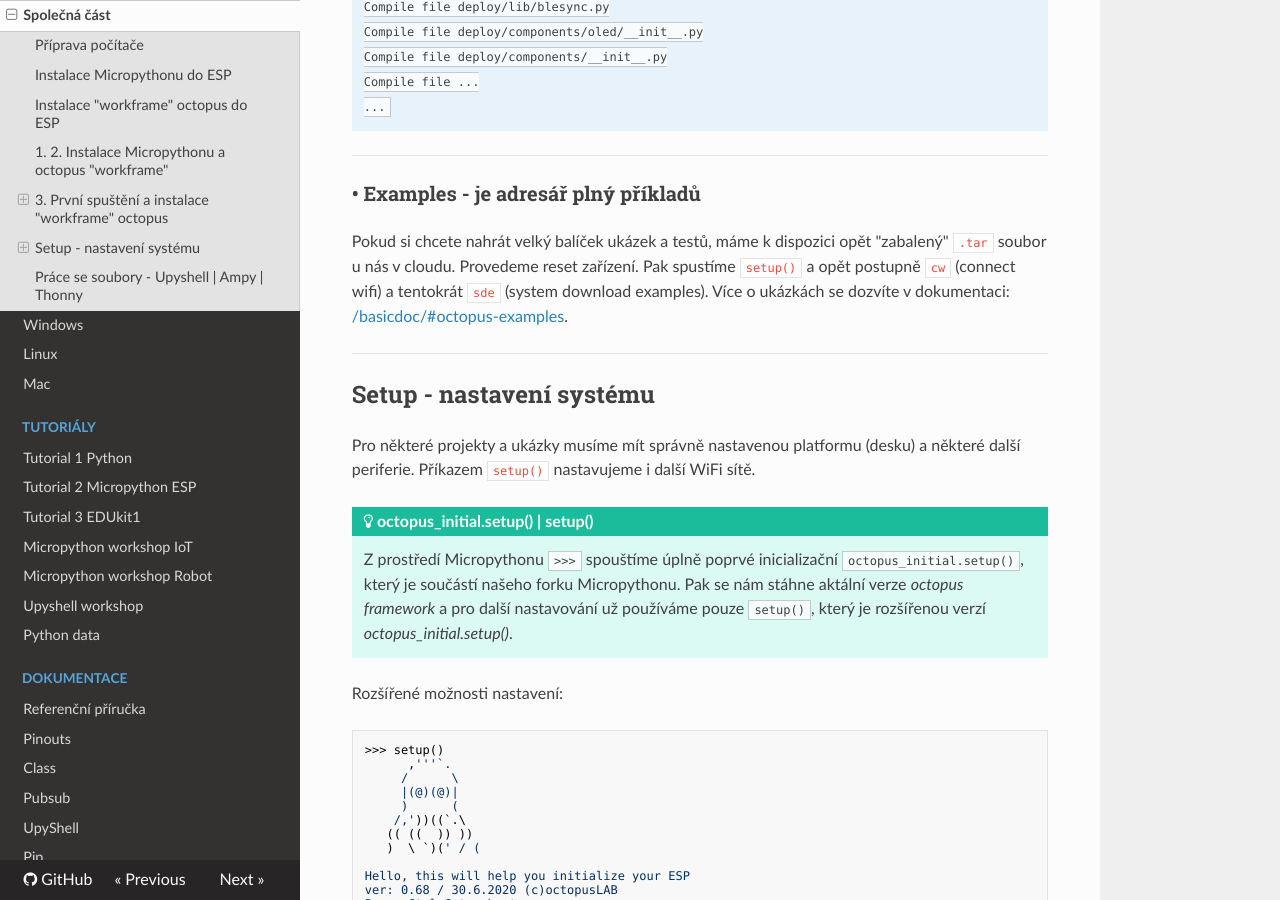
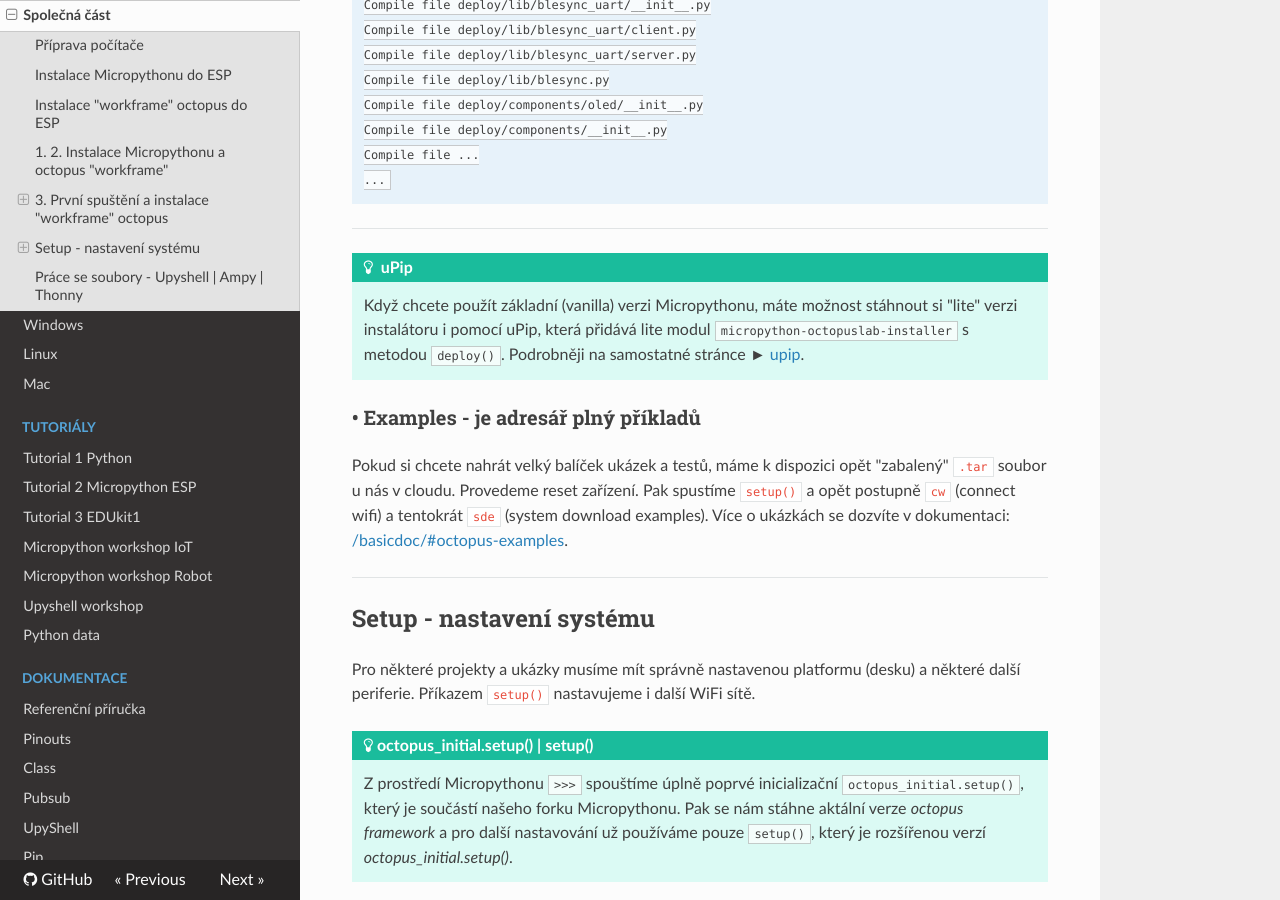
Before and after one commit to octopuslab-cz/docs_octopuslab_cz, an MkDocs documentation site: the page built from docs/install.md, in a window 1280 px wide and 900 px high, scrolled down 2900 px. Built offline with MkDocs 1.6.1, drawn with Linux system fonts in a browser that asks for light colours; nearby versions of some CDN libraries; some of the changed text lies outside the part shown.

Commit message:
intall link, typo

````diff
--- a/docs/install.md
+++ b/docs/install.md
@@ -24,6 +24,7 @@ První dva body se liší podle použité platformy (operačního systému):
 - [Windows](/install_win)
 - [Mac_OS](/install_mac)
 
+
 Pokud je na Vašem **ESP32** úspěšně nahrán **Micropython**, můžete pokračovat dalším krokem tři:
 
 ## 3. První spuštění a instalace "workframe" octopus
@@ -37,6 +38,9 @@ Posledními kroky jsou:
 ### • octopus_initial.setup()
 
 Pro ulehčení instalace máme vlastní fork Micropythonu, do kterého jsme zaintegrovali malý modul `octopus_initial` s metodou `setup()`.
+
+Pokud používáte základní (vanilla) verzi Micropythonu, máte možnost stáhnout si "lite" verzi i pomocí [upip](../pip), která přidává lite modul `micropython-octopuslab-installer` s metodou `deploy()`.
+
 
 !!! hint " **Vychytávka [TAB]**"
     Když chcete v Pythnou nebo Micropythonu něco napsat, naučte se využívat TABulátor (klávesa `TAB`). Když například po promptu `>>>` chcete napsat `octopus_initial.setup()`, zkuste napsat pouze prvních pár písmen a pak zmáčknout `TAB`:
@@ -106,6 +110,12 @@ Pro připojení do Internetu se ve volbě **select:** napíše:
     ```
 
 ---
+
+!!! hint " **uPip**"
+    Když chcete použít základní (vanilla) verzi Micropythonu, máte možnost stáhnout si "lite" verzi instalátoru i pomocí uPip, která přidává lite modul `micropython-octopuslab-installer` s metodou `deploy()`.
+    Podrobněji na samostatné stránce ► [upip](../pip).
+
+
 
 ### • Examples - je adresář plný příkladů
 
````
Also changed, not shown: docs/pip.md (+2 -1 lines).
